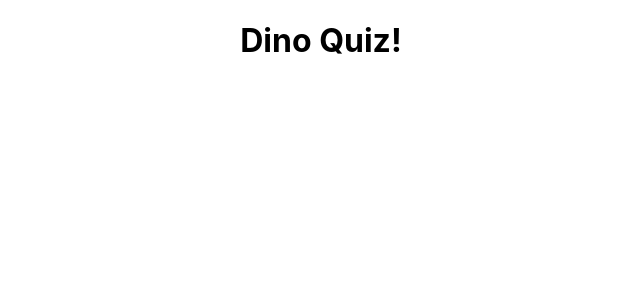
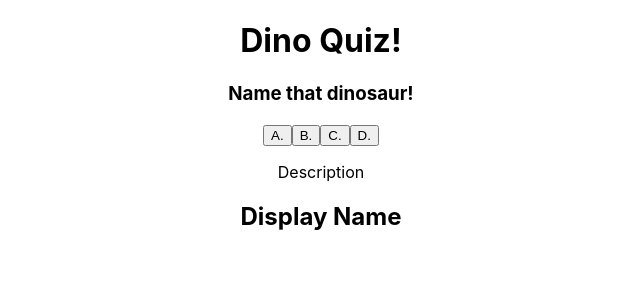
Before and after one commit to TylerGarvey/Mystery-Educator-App, a React (Create React App) app in the folder Frontend/mystery-educator-app/: page /dinoQuiz in a window 1280 px wide. Shown: the top 300 px of the page, without its empty margins (319-959 px from the left). Built offline with nearby package versions, Linux system fonts and the light colour scheme.

Commit message:
fixed model error

```diff
--- a/Frontend/mystery-educator-app/src/pages/DinoQuiz.js
+++ b/Frontend/mystery-educator-app/src/pages/DinoQuiz.js
@@ -1,6 +1,20 @@
 
 const DinoQuiz = () => (
-    <h1>Dino Quiz!</h1>
+    <div>
+        <h1>Dino Quiz!</h1>
+        <section>
+            <h3>Name that dinosaur!</h3>
+            <img></img>
+            <button>A.</button>
+            <button>B.</button>
+            <button>C.</button>
+            <button>D.</button>
+            <p>Description</p>
+
+            <h2>Display Name</h2>
+        </section>
+    </div>
+
 )
 
 export default DinoQuiz
```
Also changed, not shown: 1 other file (tests, documents, lock files or other folders).
